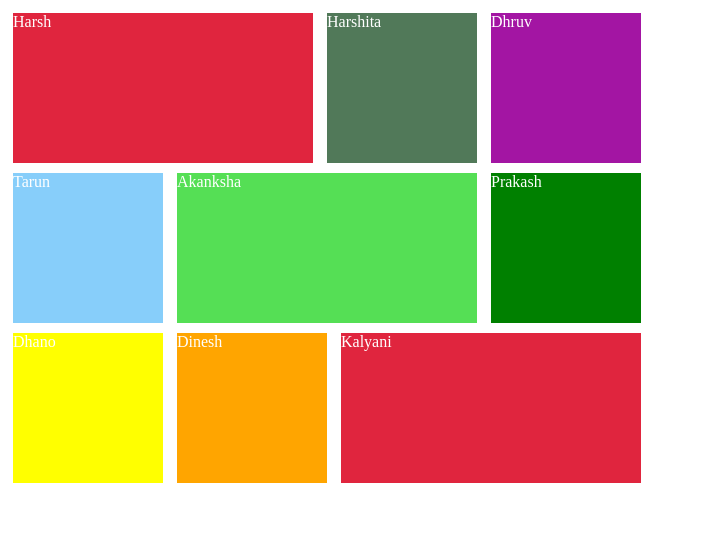
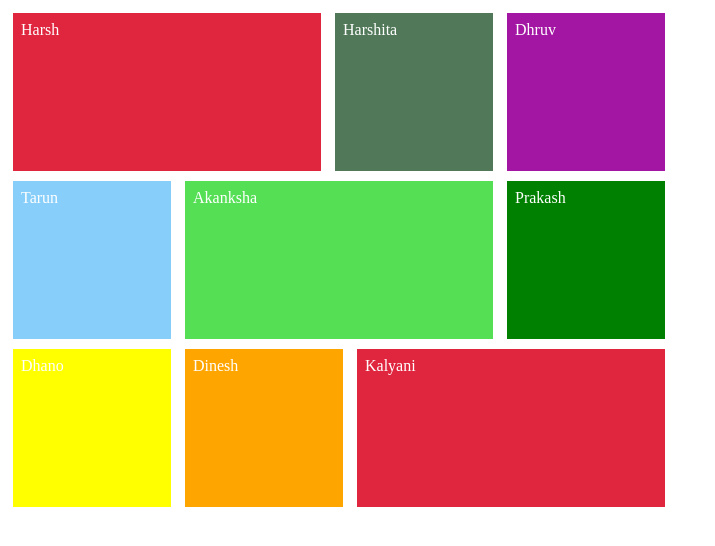
Before and after one commit to 08Lucky/box-model, a plain HTML site: page excercise2/index.html in a window 1280 px wide. Shown: the whole page, without its empty margins (0-715 px from the left). Drawn offline with Linux system fonts and the light colour scheme.

Commit message:
second commit

```diff
--- a/excercise2/assest/stylesheet/style.css
+++ b/excercise2/assest/stylesheet/style.css
@@ -4,6 +4,8 @@
     justify-content: space-between;
     text-align: left;
     color: white;
+    padding-left: 8px;
+    padding-top: 8px;
 }
 .Harsh{
     width: 300px;
```
